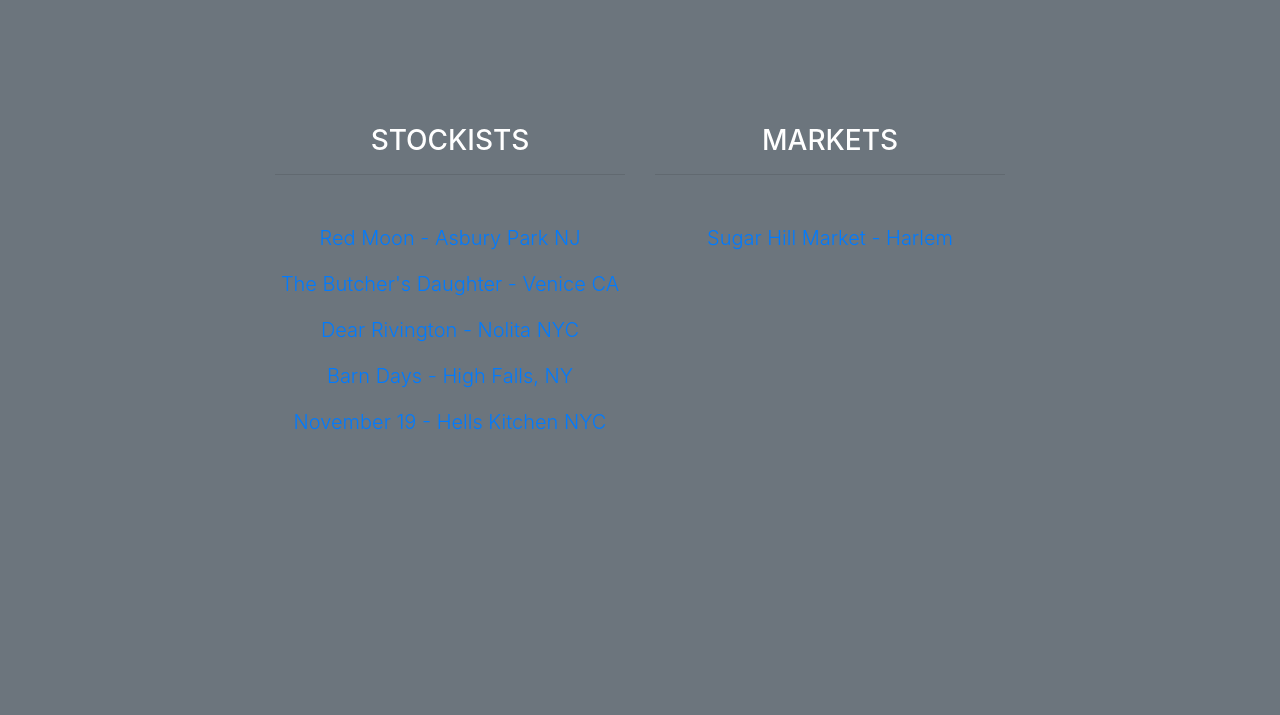
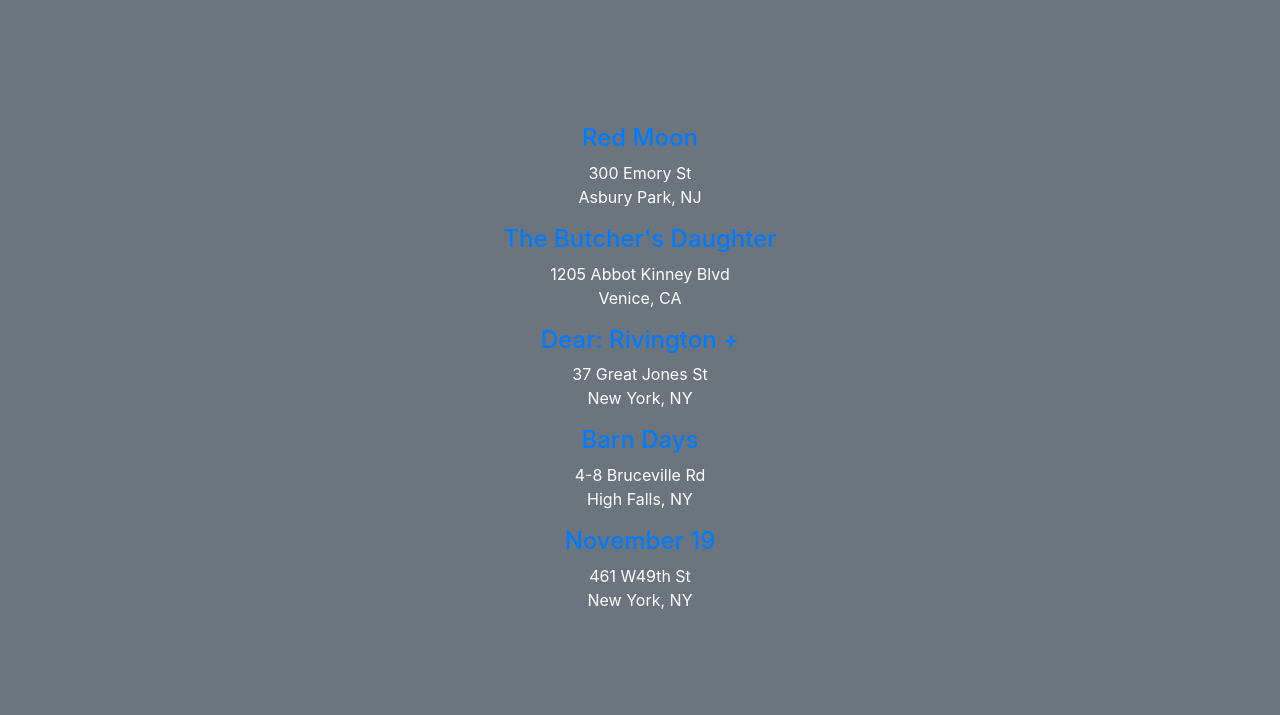
Before and after one commit to david-clelland/luz-ceramics-website, a website with bundled scripts: page index.html in a window 1280 px wide. Shown: the part 1520-2235 px from the top of the page. Built offline with nearby package versions, Linux system fonts and the light colour scheme; files whose address does not match are found by name.

Commit message:
added addresses to stockist list

```diff
--- a/css/freelancer.css
+++ b/css/freelancer.css
@@ -18,8 +18,9 @@
   font-family: 'Quicksand';
   text-align: center;
 }
-hr.page {
-  color: white;
+hr {
+  border-color: white;
+  width: 25%;
 }
 
 hr.star-light,
--- a/index.html
+++ b/index.html
@@ -107,23 +107,18 @@
     <section class="bg-secondary text-white mb-0" id="stockists">
       <div class="container">
         <div class="row">
-          <div class="col-lg-4 ml-auto" style="text-align:center;">
-            <h3 class="text-center text-uppercase">Stockists</h3>
-            <hr class="dark mb-5">
-            <a href="http://www.redmoonshop.com/" target="_blank"><p class="lead">Red Moon - Asbury Park NJ</p></a>
-            <a href="https://www.thebutchersdaughter.com/" target="_blank"><p class="lead">The Butcher's Daughter - Venice CA </p></a>
-            <a href="https://www.dearrivington.com/" target="_blank"><p class="lead">Dear Rivington - Nolita NYC</p></a>
-            <a href="https://www.google.com/maps/place/Barn+Days/@41.82697,-74.128208,17z/data=!3m1!4b1!4m5!3m4!1s0x89dd1eac970e5605:0xa7a03dc0f7129b9c!8m2!3d41.82697!4d-74.126014" target="_blank"><p class="lead">Barn Days - High Falls, NY</p></a>
-            <a href="https://www.november19market.com/" target="_blank"><p class="lead">November 19 - Hells Kitchen NYC</p></a>
-
-          </div>
-          <div class="col-lg-4 mr-auto" style="text-align:center;">
-              <h3 class="text-center text-uppercase">Markets</h3>
-              <hr class="mb-5">
-              <a href="http://www.sugarhillmarket.com/" target="_blank"><p class="lead">Sugar Hill Market - Harlem</p></a>
-              <!-- <p class="lead" style="color: #A9A9A9;">The Butchers Daughter - Los Angeles </p>
-              <p class="lead" style="color: #A9A9A9;">Hey Store - NYC</p> -->
-
+          <div class="col-lg-12 ml-auto" style="text-align:center;">
+            <!-- <h3 class="text-center text-uppercase">Stockists</h3> -->
+            <a href="http://www.redmoonshop.com/" target="_blank"><h4>Red Moon</h4></a>
+            <p>300 Emory St<br/>Asbury Park, NJ</p>
+            <a href="https://www.thebutchersdaughter.com/" target="_blank"><h4>The Butcher's Daughter</h4></a>
+            <p>1205 Abbot Kinney Blvd<br/>Venice, CA <br/></p>
+            <a href="https://www.dearrivington.com/" target="_blank"><h4>Dear: Rivington +</h4></a>
+            <p>37 Great Jones St<br/>New York, NY</p>
+            <a href="https://www.google.com/maps/place/Barn+Days/@41.82697,-74.128208,17z/data=!3m1!4b1!4m5!3m4!1s0x89dd1eac970e5605:0xa7a03dc0f7129b9c!8m2!3d41.82697!4d-74.126014" target="_blank"><h4>Barn Days</h4></a>
+            <p>4-8 Bruceville Rd<br/>High Falls, NY</p>
+            <a href="https://www.november19market.com/" target="_blank"><h4>November 19</h4></a>
+            <p>461 W49th St<br/>New York, NY</p>
           </div>
         </div>
       </div>
```
